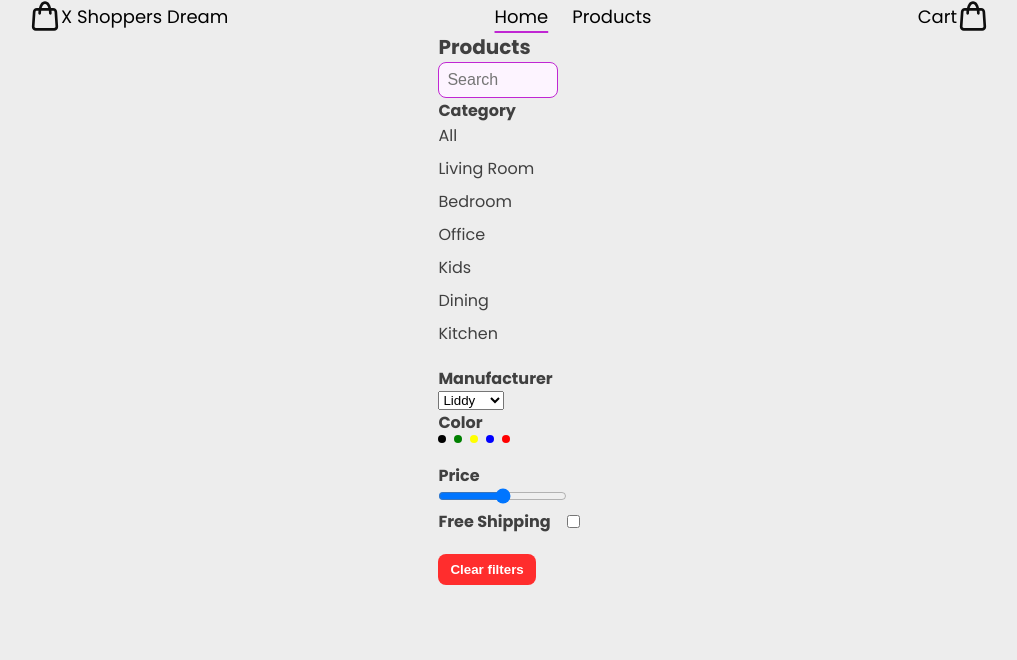
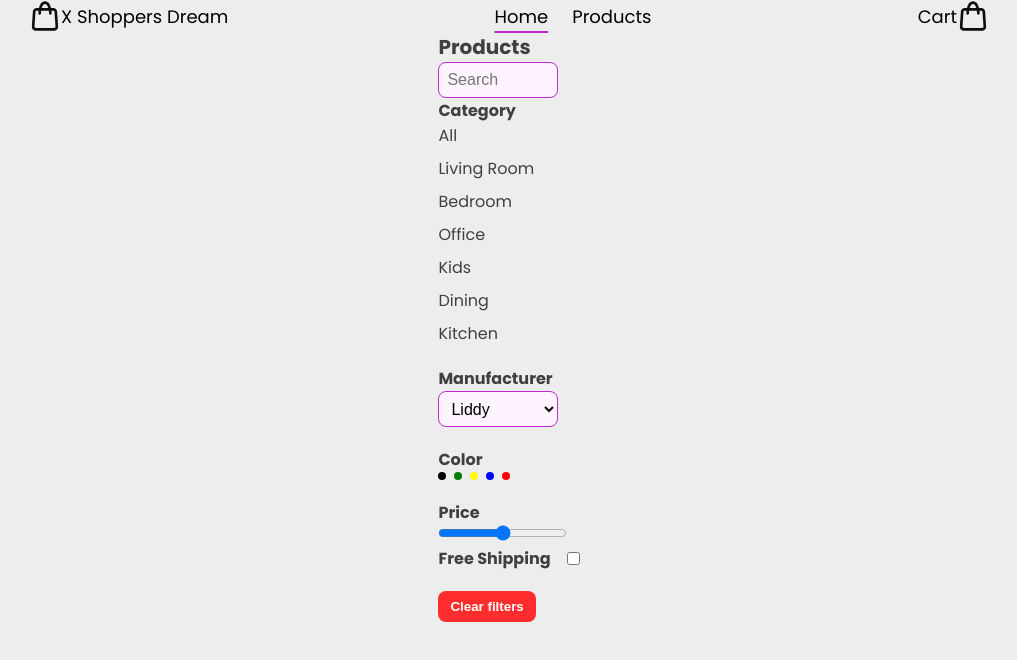
Before and after one commit to dariojularic/x-shopper-dream-e-commerce, a React (Vite) app: page /products in a window 1280 px wide. Shown: the top 660 px of the page, without its empty margins (131-1148 px from the left). Built offline with nearby package versions, Linux system fonts and the light colour scheme.

Commit message:
Add style

```diff
--- a/src/pages/Products/components/Sidebar.css
+++ b/src/pages/Products/components/Sidebar.css
@@ -34,7 +34,7 @@ li {
   cursor: pointer;
 }
 
-/* .manufacturer-select {
+.manufacturer-select {
   border-color: #c027d3;
   border-radius: 8px;
   height: 3.6rem;
@@ -44,7 +44,7 @@ li {
   font-size: 1.6rem;
   margin-bottom: 2rem;
   cursor: pointer;
-} */
+}
 
 .color-black {
   background-color: black;
```
